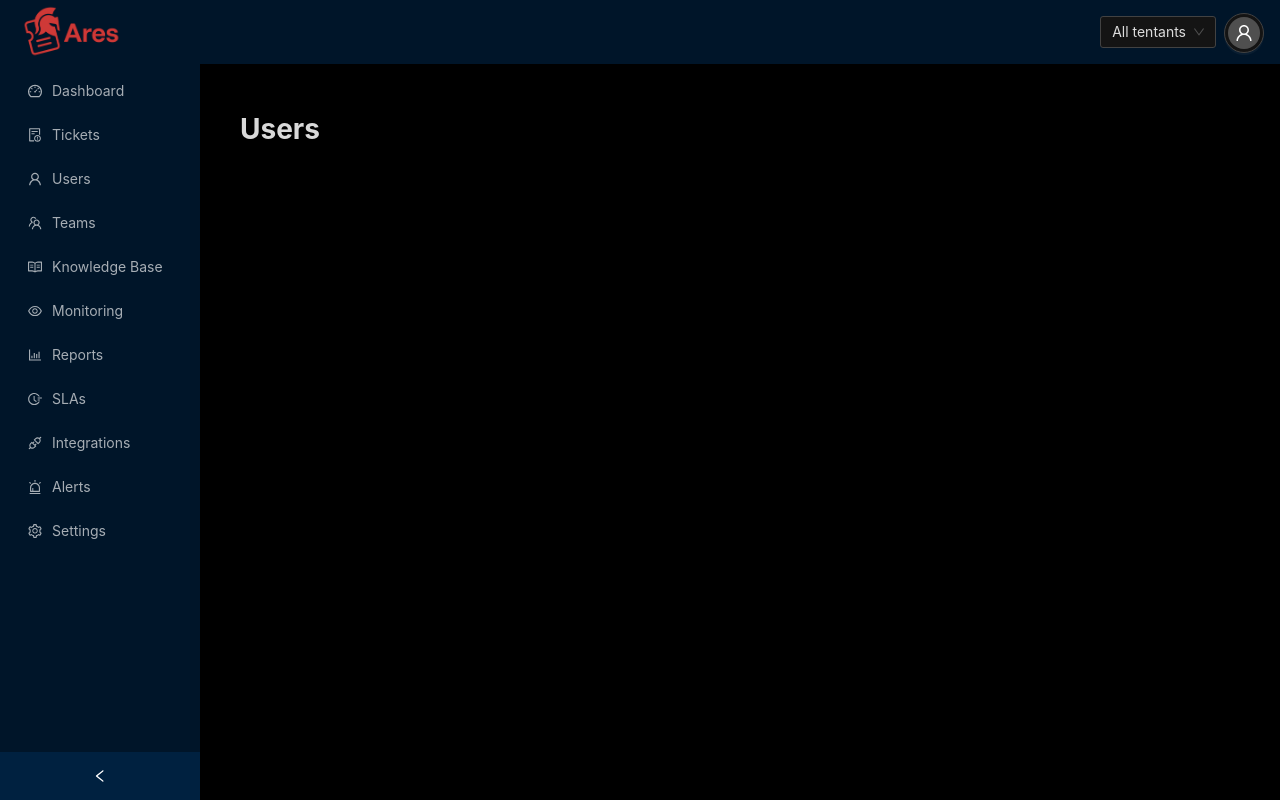
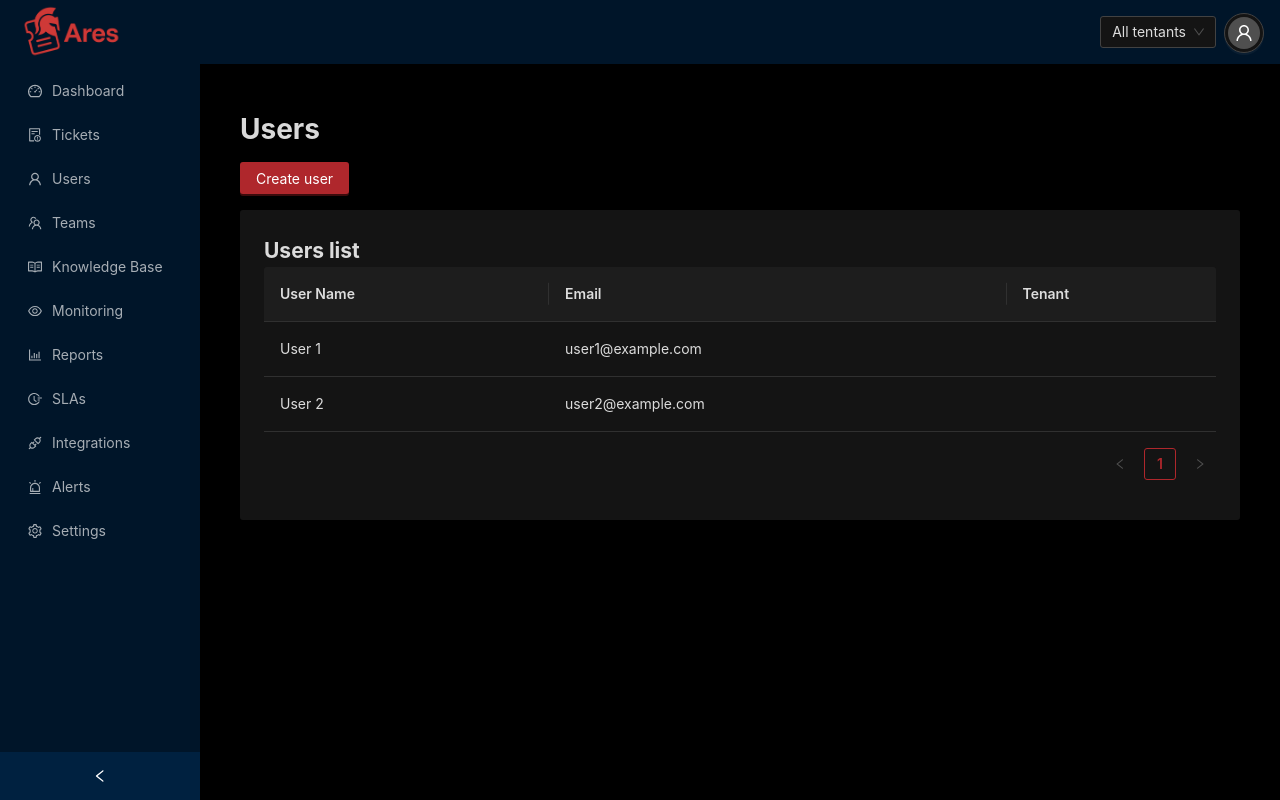
Before and after one commit to jbalde/ares, a Next.js app in the folder apps/web/: page /users in a window 1280 px wide. Built offline with nearby package versions, Linux system fonts and the light colour scheme; what @ant-design/nextjs-registry would draw is missing.

Commit message:
Adds users page with table and create button
Adds a new users page with a table displaying user data and a button to navigate to the create user page.

The users table displays user name, email, and tenant information, with user names linking to individual user pages.

```diff
--- a/apps/web/src/app/(secure)/users/page.tsx
+++ b/apps/web/src/app/(secure)/users/page.tsx
@@ -1,3 +1,26 @@
+import { Button, Card, Col, Row, Space } from "antd";
+import UsersTableComponent from "./users-table";
+import Link from "next/link";
+
 export default function UsersPage() {
-  return <h1>Users</h1>;
+	return (
+		<>
+			<Row gutter={[16, 16]}>
+				<Col span={24}>
+					<h1>Users</h1>
+				</Col>
+				<Col span={24}>
+					<Link href="/users/create">
+						<Button type="primary">Create user</Button>
+					</Link>
+				</Col>
+				<Col span={24}>
+					<Card variant="borderless">
+						<h2>Users list</h2>
+						<UsersTableComponent />
+					</Card>
+				</Col>
+			</Row>
+		</>
+	);
 }
--- /dev/null
+++ b/apps/web/src/app/(secure)/users/users-table.tsx
@@ -0,0 +1,41 @@
+"use client";
+import { Table, Tag } from "antd";
+import Link from "next/link";
+
+export default function UsersTableComponent() {
+	const dataSource = [
+		{
+			id: "1",
+			name: "User 1",
+			email: "user1@example.com",
+		},
+		{
+			id: "2",
+			name: "User 2",
+			email: "user2@example.com",
+		},
+	];
+
+	const columns = [
+		{
+			title: "User Name",
+			dataIndex: "name",
+			key: "name",
+			render: (text: string, record: any) => (
+				<Link href={`/users/${record.id}`}>{text}</Link>
+			),
+		},
+		{
+			title: "Email",
+			dataIndex: "email",
+			key: "email",
+		},
+		{
+			title: "Tenant",
+			dataIndex: "tenant",
+			key: "tenant",
+		},
+	];
+
+	return <Table dataSource={dataSource} columns={columns} />;
+}
```
